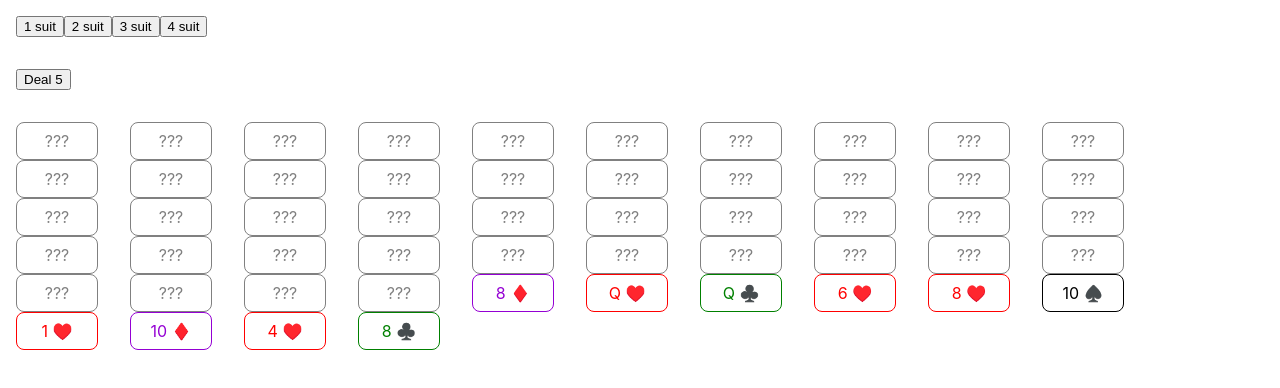
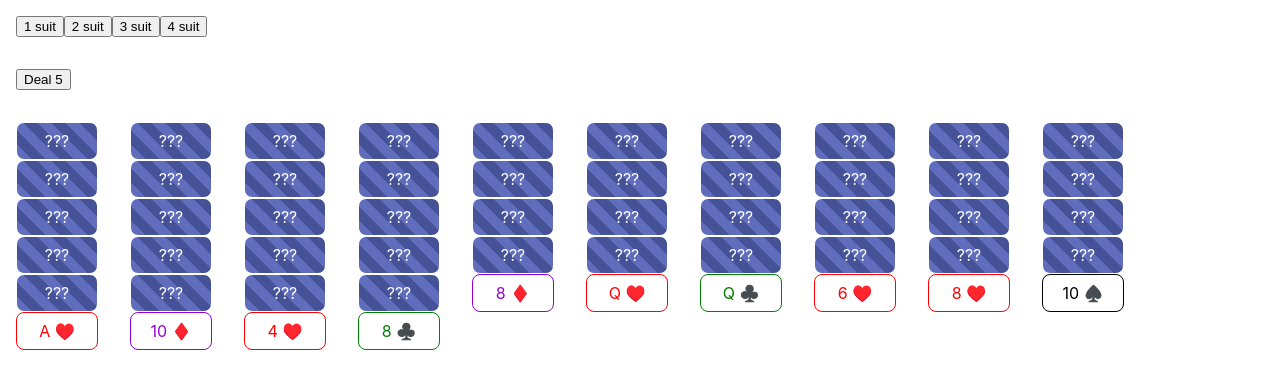
Before and after one commit to mpaulweeks/spider-solitaire, a React (Create React App) app: page / in a window 1280 px wide. Shown: the top 388 px of the page. Built offline with nearby package versions, Linux system fonts and the light colour scheme.

Commit message:
fix null pointer error on possibleMoves, add styling to card for what options are available

```diff
--- a/src/fe/ViewBoard.tsx
+++ b/src/fe/ViewBoard.tsx
@@ -68,7 +68,7 @@ export function ViewBoard(props: {
       </CompHeader>
       <CompColumnContainer>
         {board.columns.map((column, ci) => (
-          <ViewColumn key={ci} column={column} canMove={possibleMoveIds.includes(ci)} onHover={onHover} trigger={trigger} />
+          <ViewColumn key={ci} column={column} canReceiveHover={possibleMoveIds.includes(ci)} onHover={onHover} trigger={trigger} />
         ))}
       </CompColumnContainer>
     </CompBoard>
--- a/src/fe/ViewCard.tsx
+++ b/src/fe/ViewCard.tsx
@@ -2,18 +2,16 @@ import React from 'react';
 import { Board, Callback, Card, Column, Pointers, Trigger } from "../logic";
 
 import styled from 'styled-components';
-const CompCard = styled.div<{ color: string, canMoveTo: boolean }>`
+const CompCard = styled.div<{ color: string, background: string, canMove: boolean }>`
   --suit: ${props => props.color};
   padding: 0.5em;
   width: 4em;
   text-align: center;
   color: var(--suit);
+  background: ${props => props.background};
   border: 1px solid var(--suit);
   border-radius: 0.5em;
-
-  cursor: pointer;
-
-  background-color: ${props => props.canMoveTo ? 'lightgreen' : 'white'};
+  cursor: ${props => props.canMove ? 'pointer' : 'not-allowed'};
 `;
 
 const suitToSymbol = [
@@ -29,7 +27,7 @@ const suitToColor = [
   'green',
 ];
 const valueToString = [
-  '1',
+  'A',
   '2',
   '3',
   '4',
@@ -47,30 +45,38 @@ const valueToString = [
 export function ViewCard(props: {
   column: Column,
   card: Card | undefined,
-  canMove: boolean;
+  canReceiveHover: boolean;
   onHover: Callback<Pointers | undefined>,
   trigger: Trigger<Board>,
 }) {
   const {
     column,
     card,
-    canMove,
+    canReceiveHover,
     onHover,
     trigger,
   } = props;
   if (!card) {
+    const background = canReceiveHover ? 'lightgreen' : 'white';
     return (
-      <CompCard canMoveTo={canMove} color='grey'>
+      <CompCard canMove={false} color='grey' background={background}>
         (empty)
       </CompCard>
     );
   }
   if (card.state.faceUp) {
     const pointer: Pointers = { columnIndex: column.index, cardId: card.state.id, };
+    const canMove = column.canMove(card);
+    const background = (
+      (!canMove && 'lightgrey') ||
+      (canReceiveHover && 'lightgreen') ||
+      'white'
+    );
     return (
       <CompCard
-        canMoveTo={canMove}
+        canMove={canMove}
         color={suitToColor[card.suit]}
+        background={background}
         onClick={trigger(b => b.performMove(pointer))}
         onMouseEnter={() => onHover(pointer)}
         onMouseLeave={() => onHover(undefined)}
@@ -79,8 +85,15 @@ export function ViewCard(props: {
       </CompCard>
     );
   }
+  const background = `repeating-linear-gradient(
+    45deg,
+    #606dbc,
+    #606dbc 10px,
+    #465298 10px,
+    #465298 20px
+  )`;
   return (
-    <CompCard canMoveTo={canMove} color='grey'>
+    <CompCard canMove={false} color='white' background={background}>
       ???
     </CompCard>
   );
--- a/src/fe/ViewColumn.tsx
+++ b/src/fe/ViewColumn.tsx
@@ -15,13 +15,13 @@ const CompColumn = styled.div`
 
 export function ViewColumn(props: {
   column: Column;
-  canMove: boolean;
+  canReceiveHover: boolean;
   onHover: Callback<Pointers | undefined>;
   trigger: Trigger<Board>;
 }) {
   const {
     column,
-    canMove,
+    canReceiveHover,
     onHover,
     trigger,
   } = props;
@@ -31,7 +31,7 @@ export function ViewColumn(props: {
         <ViewCard
           column={column}
           card={undefined}
-          canMove={canMove}
+          canReceiveHover={canReceiveHover}
           onHover={() => { }}
           trigger={trigger}
         />
@@ -41,7 +41,7 @@ export function ViewColumn(props: {
           key={ci}
           column={column}
           card={card}
-          canMove={canMove && ci === arr.length - 1}
+          canReceiveHover={canReceiveHover && ci === arr.length - 1}
           onHover={onHover}
           trigger={trigger}
         />
--- a/src/logic/board.ts
+++ b/src/logic/board.ts
@@ -29,12 +29,13 @@ export class Board {
       c.revealBottom();
     });
   }
-  private resolvePointers(pointers: Pointers) {
+  private resolvePointers(pointers: Pointers): { column: Column, card: Card | undefined } {
     const column = this.columns.filter(c => c.index === pointers.columnIndex)[0];
     const card = column.cards.filter(c => c.state.id === pointers.cardId)[0];
     return { column, card };
   }
-  private possibleMovesFromObj(column: Column, card: Card): Column[] {
+  private possibleMovesFromObj(column: Column, card?: Card): Column[] {
+    if (!card) { return []; }
     const otherCols = range(this.columns.length - 1).map(i => {
       const colId = (column.index + i + 1) % this.columns.length;
       return this.columns[colId];
@@ -48,6 +49,7 @@ export class Board {
   }
   performMove(pointers: Pointers) {
     const { column, card } = this.resolvePointers(pointers);
+    if (!card) { return; }
     const canMove = column.canMove(card);
     if (!canMove) { return; }
     const possibleMoves = this.possibleMovesFromObj(column, card);
```
